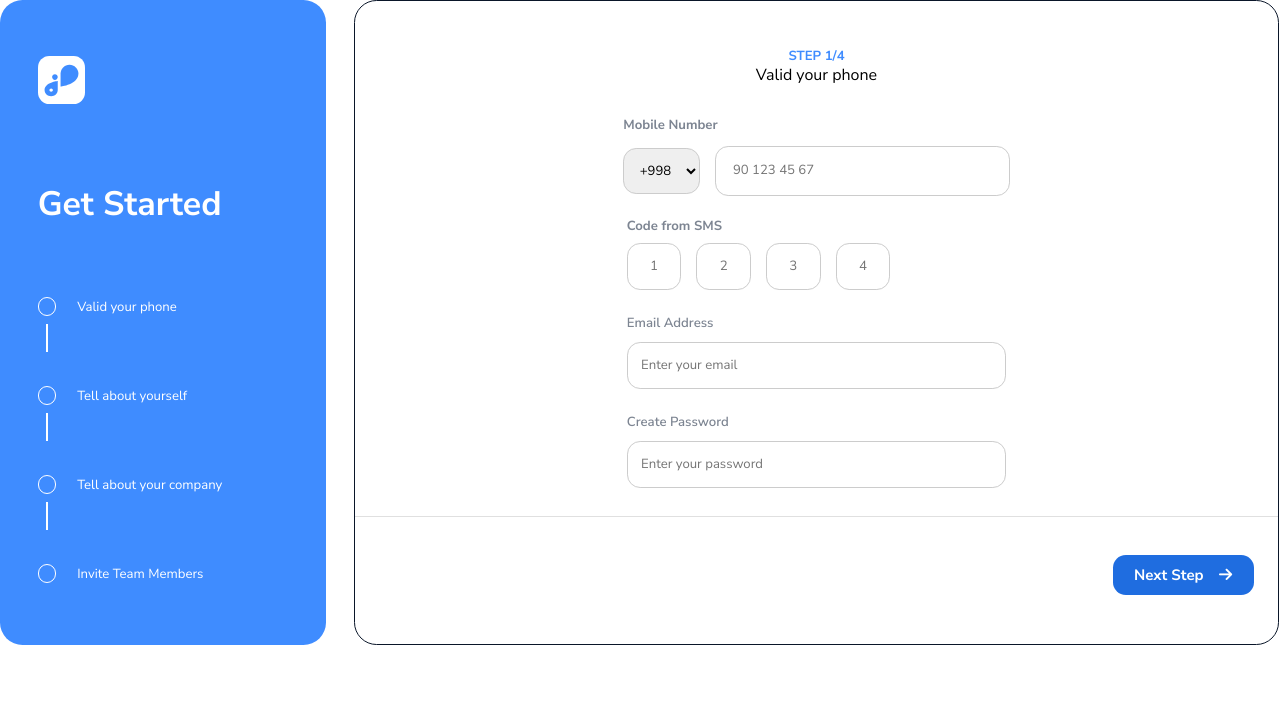
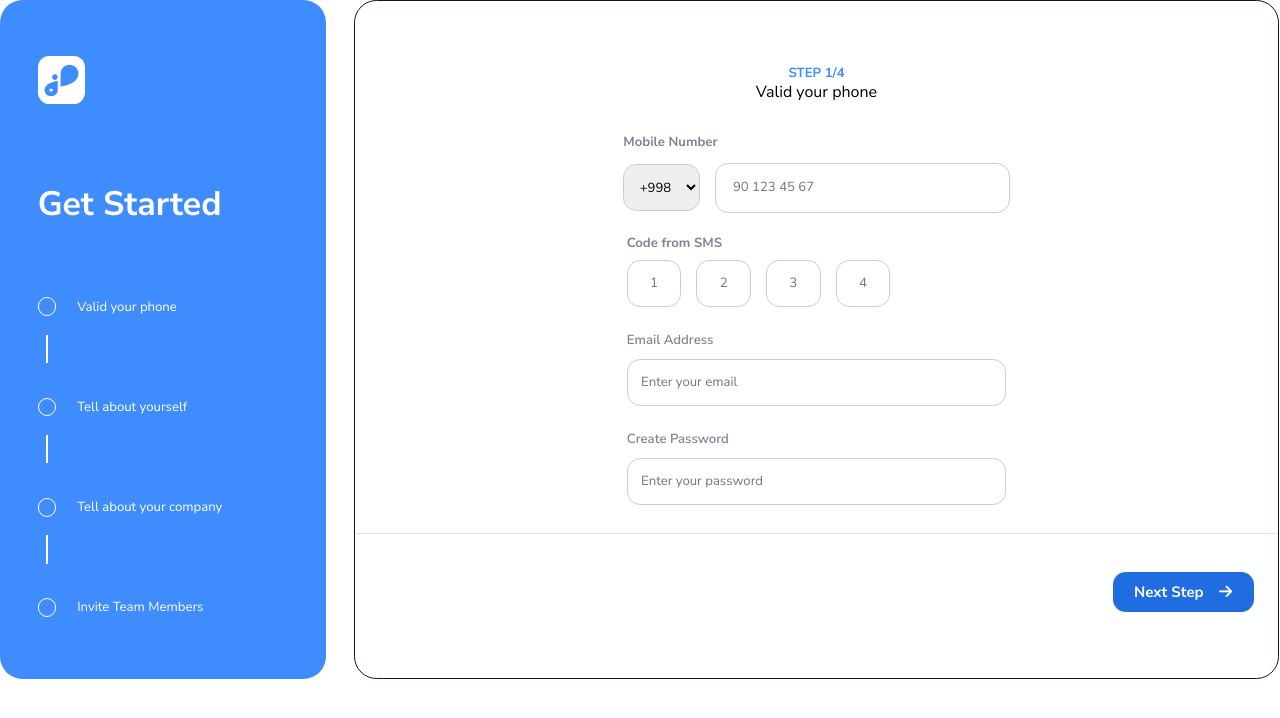
Before and after one commit to sanjar-developer1/Workroom, a Vue app: page /signUp in a window 1280 px wide. Shown: the top 718 px of the page. Built offline with nearby package versions, Linux system fonts and the light colour scheme.

Commit message:
stepperni chotki qildim

```diff
--- a/src/pages/SignInUp/SignUp/stepper.vue
+++ b/src/pages/SignInUp/SignUp/stepper.vue
@@ -5,7 +5,6 @@
 
     <div v-for="(label, index) in steps" :key="index" class="step">
       <div class="circle-wrapper">
-        <!-- Highlight active and completed -->
         <div
           class="circle"
           :class="{
@@ -24,7 +23,6 @@
 <script>
 export default {
   props: {
-    // step is 1-based (1,2,3,4)
     step: {
       type: Number,
       default: 1
@@ -59,7 +57,7 @@ export default {
   display: flex;
   flex-direction: column;
   align-items: flex-start;
-  gap: calc(8/13.6*1vw);
+  gap: calc(20/13.6*1vw);
   padding-bottom: calc(6.5/13.6*1vw);
 }
 
@@ -83,7 +81,6 @@ export default {
   margin-bottom: calc(60/13.6*1vw);
 }
 
-/* Circle base */
 .circle {
   width: calc(20/13.6*1vw);
   height: calc(20/13.6*1vw);
@@ -93,12 +90,10 @@ export default {
   transition: all 0.3s ease;
 }
 
-/* Current step */
 .circle.active {
   background: white;
 }
 
-/* Completed steps */
 .circle.completed {
   background: white;
   border-color: #3f8cff;
```
